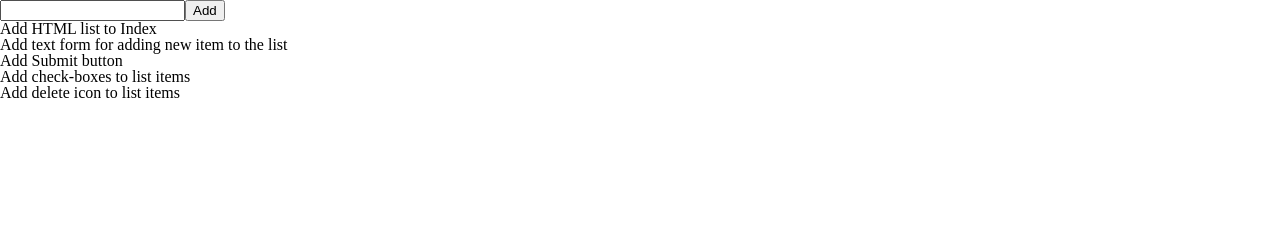
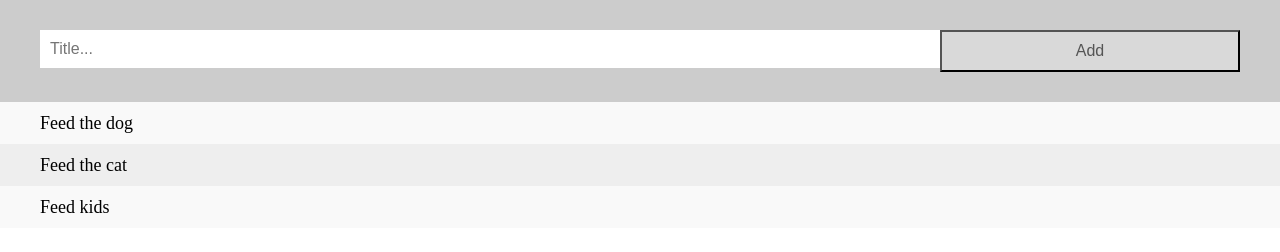
Before and after one commit to NadyaIlinskiy/todo-list, a plain HTML site: page index.html in a window 1280 px wide. Drawn offline with Linux system fonts and the light colour scheme; files that its build step writes are made by us from their sources.

Commit message:
adding main.css content, update index.html, adding addTodo function

```diff
--- a/css/main.css
+++ b/css/main.css
@@ -0,0 +1,115 @@
+body {
+    margin: 0;
+    min-width: 250px;
+  }
+
+  /* Include the padding and border in an element's total width and height */
+  * {
+    box-sizing: border-box;
+  }
+
+  /* Remove margins and padding from the list */
+  ul {
+    margin: 0;
+    padding: 0;
+  }
+
+  /* Style the list items */
+  ul li {
+    cursor: pointer;
+    position: relative;
+    padding: 12px 8px 12px 40px;
+    list-style-type: none;
+    background: #eee;
+    font-size: 18px;
+    transition: 0.2s;
+
+  }
+
+  /* Set all odd list items to a different color (zebra-stripes) */
+  ul li:nth-child(odd) {
+    background: #f9f9f9;
+  }
+
+  /* Darker background-color on hover */
+  ul li:hover {
+    background: #ddd;
+  }
+
+  /* When clicked on, add a background color and strike out text */
+  ul li.checked {
+    background: #888;
+    color: #fff;
+    text-decoration: line-through;
+  }
+
+  /* Add a "checked" mark when clicked on */
+  ul li.checked::before {
+    content: '';
+    position: absolute;
+    border-color: #fff;
+    border-style: solid;
+    border-width: 0 2px 2px 0;
+    top: 10px;
+    left: 16px;
+    transform: rotate(45deg);
+    height: 15px;
+    width: 7px;
+  }
+
+  /* Style the close button */
+  .close {
+    position: absolute;
+    right: 0;
+    top: 0;
+    padding: 12px 16px 12px 16px;
+  }
+
+  .close:hover {
+    background-color: #f44336;
+    color: white;
+  }
+
+  /* Style the Add Task */
+  .addDIV {
+    background-color: #ccc;
+    padding: 30px 40px;
+    color: white;
+    text-align: center;
+  }
+
+  /* Clear floats after the header */
+  .addDIV:after {
+    content: "";
+    display: table;
+    clear: both;
+  }
+
+  /* Style the input */
+  input {
+    margin: 0;
+    border: none;
+    border-radius: 0;
+    width: 75%;
+    padding: 10px;
+    float: left;
+    font-size: 16px;
+  }
+
+  /* Style the "Add" button */
+  .addBtn {
+    padding: 10px;
+    width: 25%;
+    background: #d9d9d9;
+    color: #555;
+    float: left;
+    text-align: center;
+    font-size: 16px;
+    cursor: pointer;
+    transition: 0.3s;
+    border-radius: 0;
+  }
+
+  .addBtn:hover {
+    background-color: #bbb;
+  }
--- a/index.html
+++ b/index.html
@@ -2,23 +2,22 @@
 <html>
   <head>
     <meta charset="UTF-8">
-    <link rel="stylesheet" type="text/css" href="main.css">
-    <link rel="stylesheet" type="text/css" href="reset.css">
-    <script src="todo.js"></script>
+    <link rel="stylesheet" type="text/css" href="css/main.css">
+    <link rel="stylesheet" type="text/css" href="css/reset.css">
+    <script src="js/todo.js"></script>
     <title>ToDo List</title>
   </head>
   <body>
+      <div class="addDIV">
 
-<input id="task"><button id="add">Add</button>
-<div id="todos">
-    <UL id="todo">
-            <Li>Add HTML list to Index</Li>
-            <Li>Add text form for adding new item to the list</Li>
-            <Li>Add Submit button</Li>
-            <Li>Add check-boxes to list items</Li>
-            <Li>Add delete icon to list items</Li>
+            <input type="text" id="usrInput" placeholder="Title..."><button id="add" class ="addBtn">Add</button>
+    </div>
+
+        <UL id="todo">
+                <Li>Feed the dog</Li>
+                <Li>Feed the cat </Li>
+                <Li>Feed kids</Li>
+
         </UL>
-</div>
-
   </body>
 </html>
--- a/js/todo.js
+++ b/js/todo.js
@@ -0,0 +1,31 @@
+
+/////////////// should waiting for DOM loading be part of every script?
+document.addEventListener("DOMContentLoaded", function() {
+    addTodo();
+  });
+
+// on click Add button -  add new todo (text from input to the todo list)
+
+ function addTodo(){
+
+////////////////per book (p223)
+
+    let submitButton = document.getElementById("add");
+    submitButton.addEventListener ("click", function() {
+
+        let newLi = document.createElement("Li");
+        let userInput = document.getElementById("usrInput").value;
+        let newTask = document.createTextNode(userInput);
+
+        console.log(newTask);
+        newLi.appendChild(newTask);
+        document.getElementById("todo").appendChild(newLi);
+    });
+   document.getElementById("usrInput").value = "";
+ }
+
+
+//on click Delete "X" button remove item from the todo list
+function deleteTodo(){
+
+}
```
